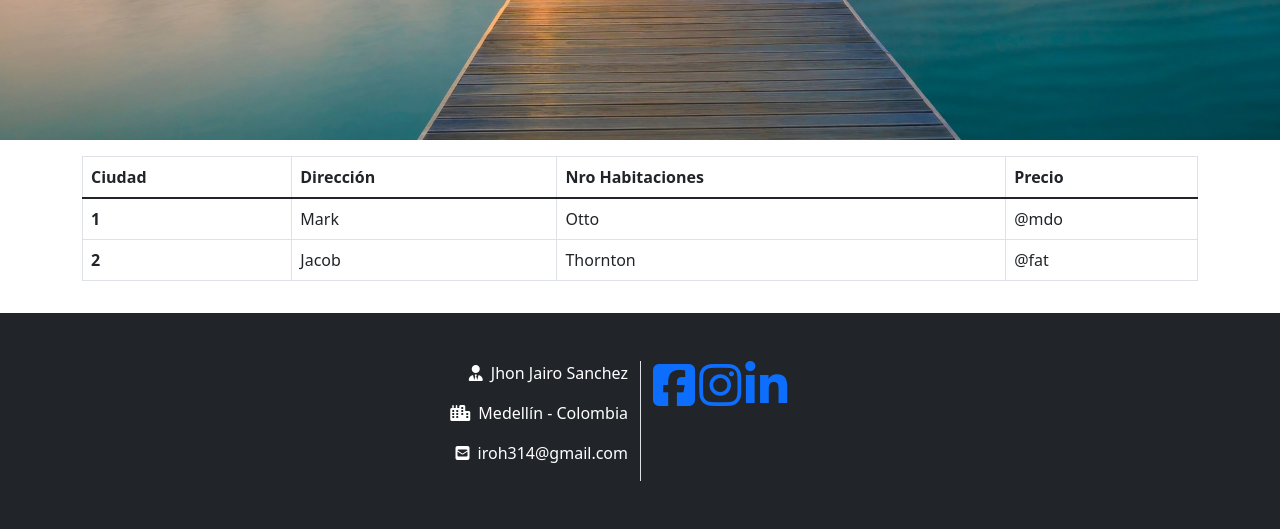
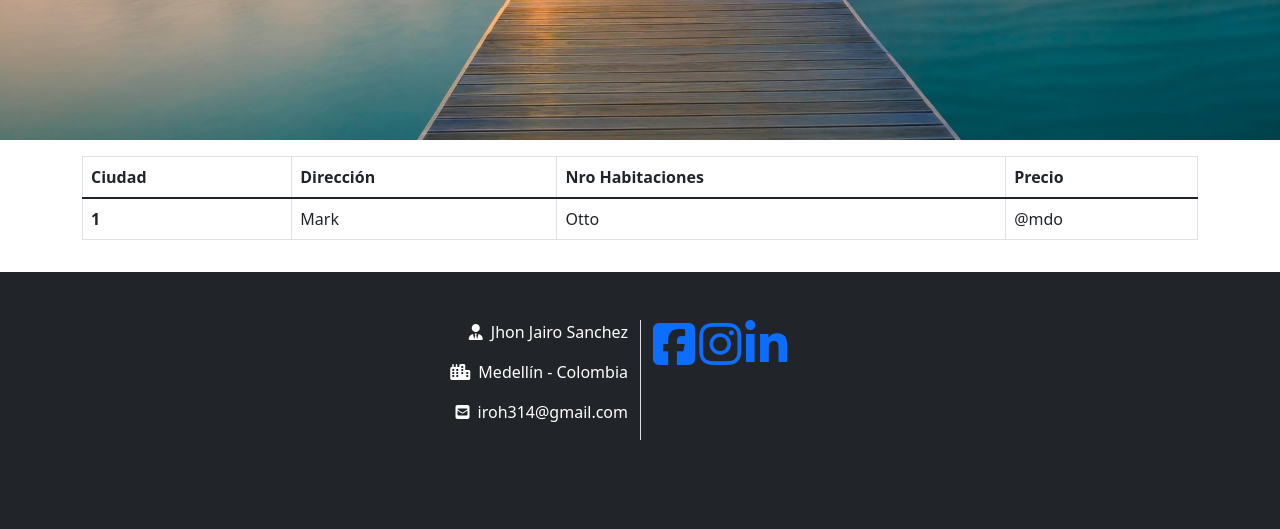
Before and after one commit to iroh314/taller-n2-python-flask, a Flask app: page /habitaciones in a window 1280 px wide. Shown: the part 740-1269 px from the top of the page. After the commit the page ends 1180 px from the top, so only its background shows below. Run offline with Flask 2, Linux system fonts and the light colour scheme; some libraries are stand-ins or nearby versions.

Commit message:
Se realiza ajustes en archivo py

```diff
--- a/app/app.py
+++ b/app/app.py
@@ -16,6 +16,8 @@ def habitaciones():
 
 @app.route('/contactenos')
 def contactenos():
+
+    diccionario = [{'Ciudad':'Medellín', 'Dirección':'Calle 67 # 56-10', 'Nro Habitaciones':3, 'Precio':150000},{'Ciudad':'Cartagena', 'Dirección':'Carrera 34 # 23-10', 'Nro Habitaciones':2, 'Precio':180000},{'Ciudad':'Santa Marta', 'Dirección':'Calle 78 # 45-47', 'Nro Habitaciones':4, 'Precio':160000}]
     return render_template('contactenos.html')
 
 
--- a/app/templates/habitaciones.html
+++ b/app/templates/habitaciones.html
@@ -71,12 +71,6 @@
                             <td>Otto</td>
                             <td>@mdo</td>
                           </tr>
-                          <tr>
-                            <th scope="row">2</th>
-                            <td>Jacob</td>
-                            <td>Thornton</td>
-                            <td>@fat</td>
-                          </tr>
                         </tbody>
                     </table>
                 </div>
```
